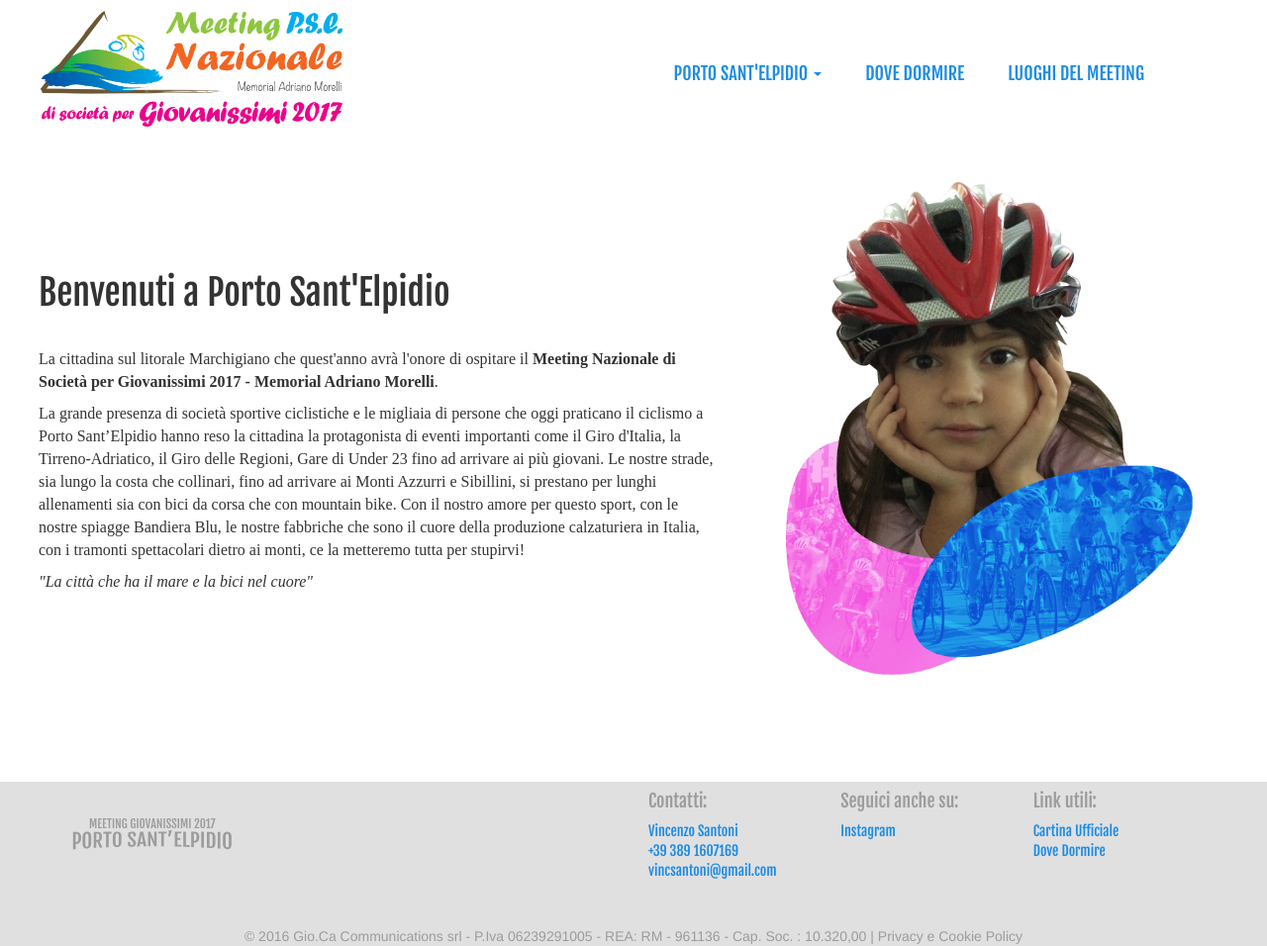
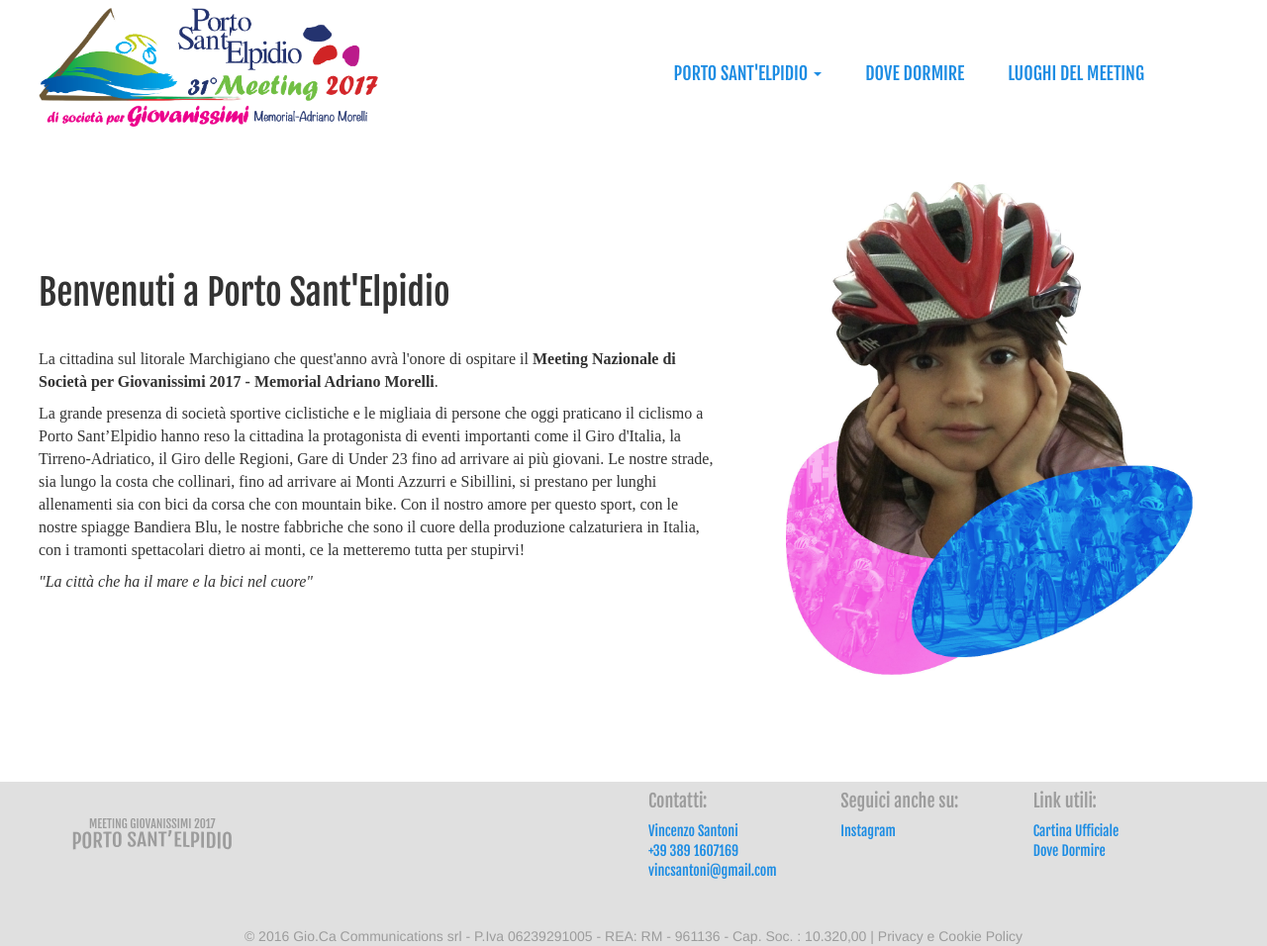
Before and after one commit to indifferentalex/giovanissimi_2017, a Jekyll site: the page built from index.html, in a window 1280 px wide. Shown: the whole page at 99% size. Built offline with Jekyll 4.4.1, drawn with Linux system fonts in a browser that asks for light colours; nearby versions of some CDN libraries; some web fonts are replaced.

Commit message:
New logo

```diff
--- a/_includes/header.html
+++ b/_includes/header.html
@@ -9,7 +9,7 @@
             </button>
 
             <a href="/" class="main-site-logo navbar-brand">
-                <img src="{{ site.baseurl }}/assets/images/logo_meeting_colorful.png"/>
+                <img src="{{ site.baseurl }}/assets/images/logo_nuovo.png"/>
             </a>
         </div>
 
```
Also changed, not shown: assets/images/logo_nuovo.png (added).
